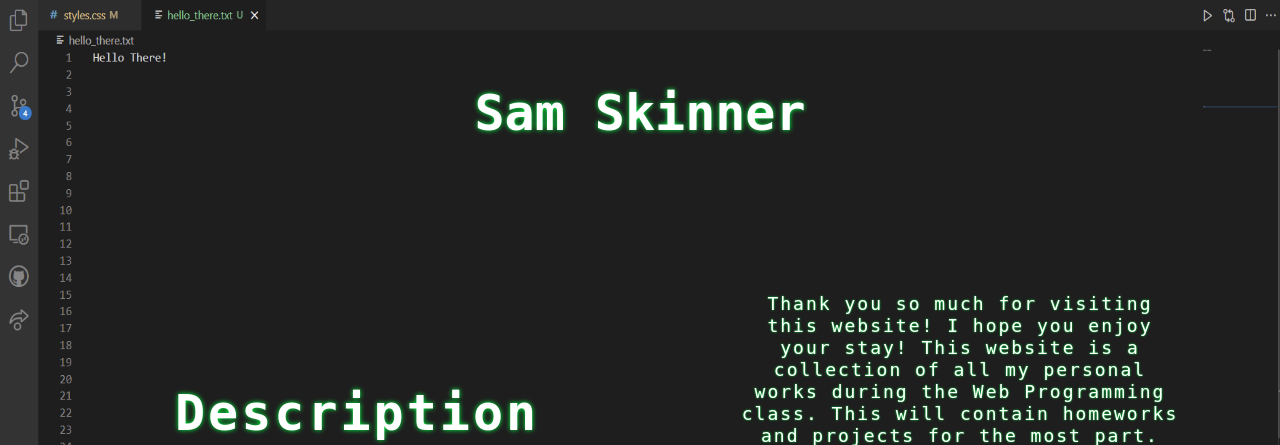
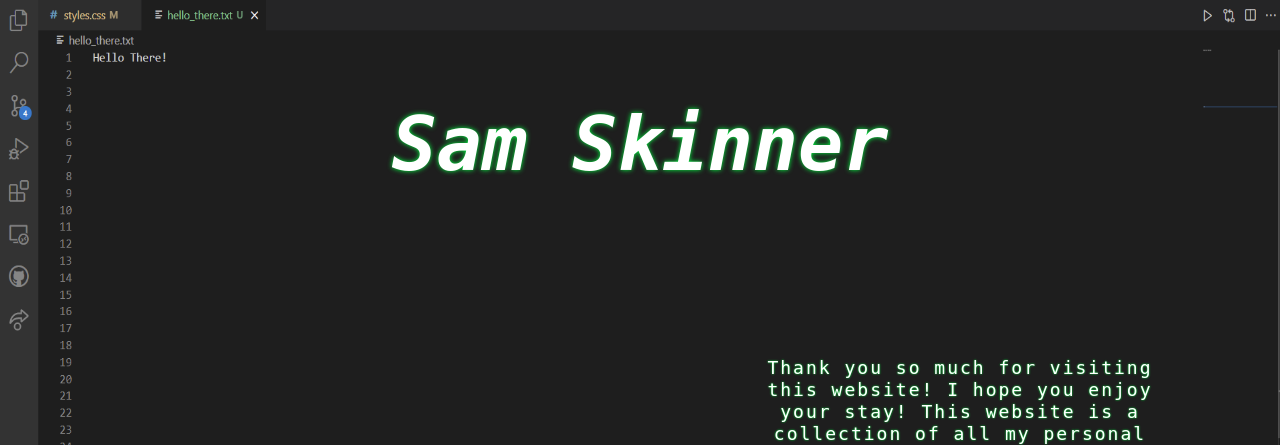
Before and after one commit to SamSkinner01/Site, a PHP site: page / in a window 1280 px wide. Shown: the top 445 px of the page. Run offline with PHP 8.4, Linux system fonts and the light colour scheme.

Commit message:
Style change

```diff
--- a/styles.css
+++ b/styles.css
@@ -14,8 +14,10 @@ html, body {
     text-align: center;
     color: white;
     padding-top: 50px;
-    font-size: 50px;
+    font-size: 75px;
     text-shadow: 0 0 5px #00FF41;
+    font-weight: bold;
+    font-style:italic;
 }
 
 .description{
```
